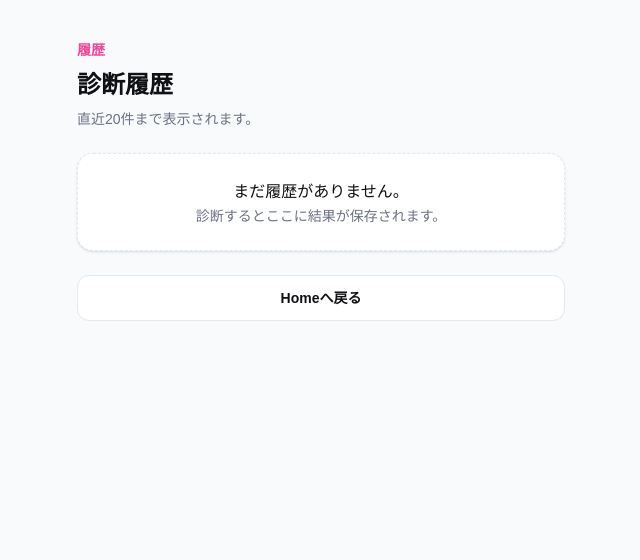
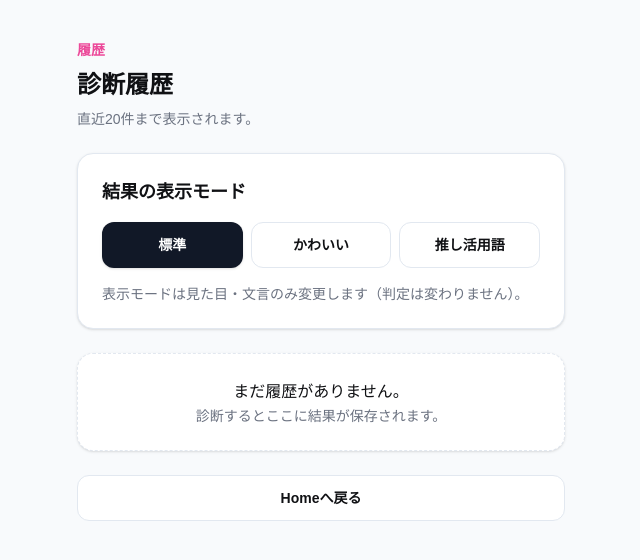
Before and after one commit to Chipwwwwww/oshihapi-pushi-buy-diagnosis, a Next.js app: page /history in a window 1280 px wide. Shown: the top 560 px of the page, without its empty margins (319-959 px from the left). Built offline with nearby package versions, Linux system fonts and the light colour scheme.

Commit message:
Always show result presentation mode toggle on history page

```diff
--- a/app/history/page.tsx
+++ b/app/history/page.tsx
@@ -94,7 +94,6 @@ export default function HistoryPage() {
         <p className={helperTextClass}>直近20件まで表示されます。</p>
       </header>
 
-      {hasRuns ? (
       <Card className="space-y-4">
         <h2 className={sectionTitleClass}>結果の表示モード</h2>
         <div className="grid grid-cols-1 gap-2 sm:grid-cols-3">
@@ -115,7 +114,6 @@ export default function HistoryPage() {
         </div>
         <p className={helperTextClass}>{MODE_DICTIONARY[resultMode].labels.disclaimer}</p>
       </Card>
-      ) : null}
 
       {hasRuns ? (
         <Card className="space-y-3">
```
Lines whose indentation alone changed are shown as unchanged.
